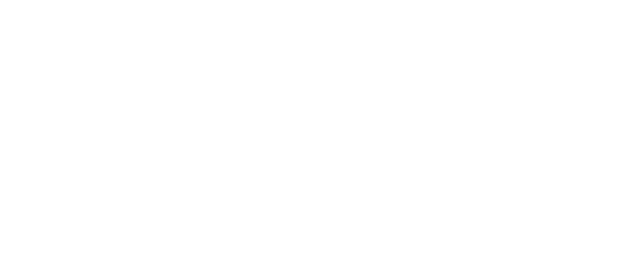
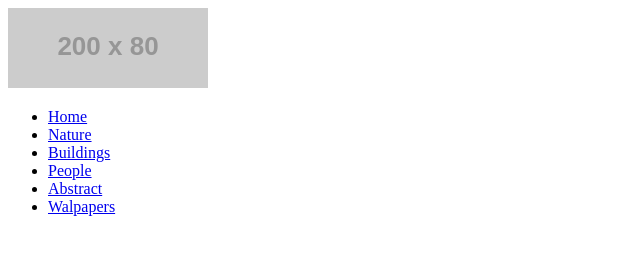
Before and after one commit to Abdullohuzb/demo-photo-gallary, a plain HTML site: page index.html in a window 1280 px wide. Shown: the whole page, without its empty margins (0-640 px from the left). Drawn offline with Linux system fonts and the light colour scheme; placeholder pictures from the web are drawn by us.

Commit message:
Add site-header

```diff
--- a/index.html
+++ b/index.html
@@ -8,5 +8,23 @@
 </head>
 <body>
 
+  <!-- SITE-HEADER -->
+  <header>
+    <a href="#">
+      <img src="https://via.placeholder.com/200/80" alt="Placeholder logo" width="200" height="80">
+    </a>
+
+    <nav>
+      <ul>
+        <li><a href="index.html">Home</a></li>
+        <li><a href="index.html">Nature</a></li>
+        <li><a href="index.html">Buildings</a></li>
+        <li><a href="index.html">People</a></li>
+        <li><a href="index.html">Abstract</a></li>
+        <li><a href="index.html">Walpapers</a></li>
+      </ul>
+    </nav>
+  </header>
+
 </body>
 </html>
```
